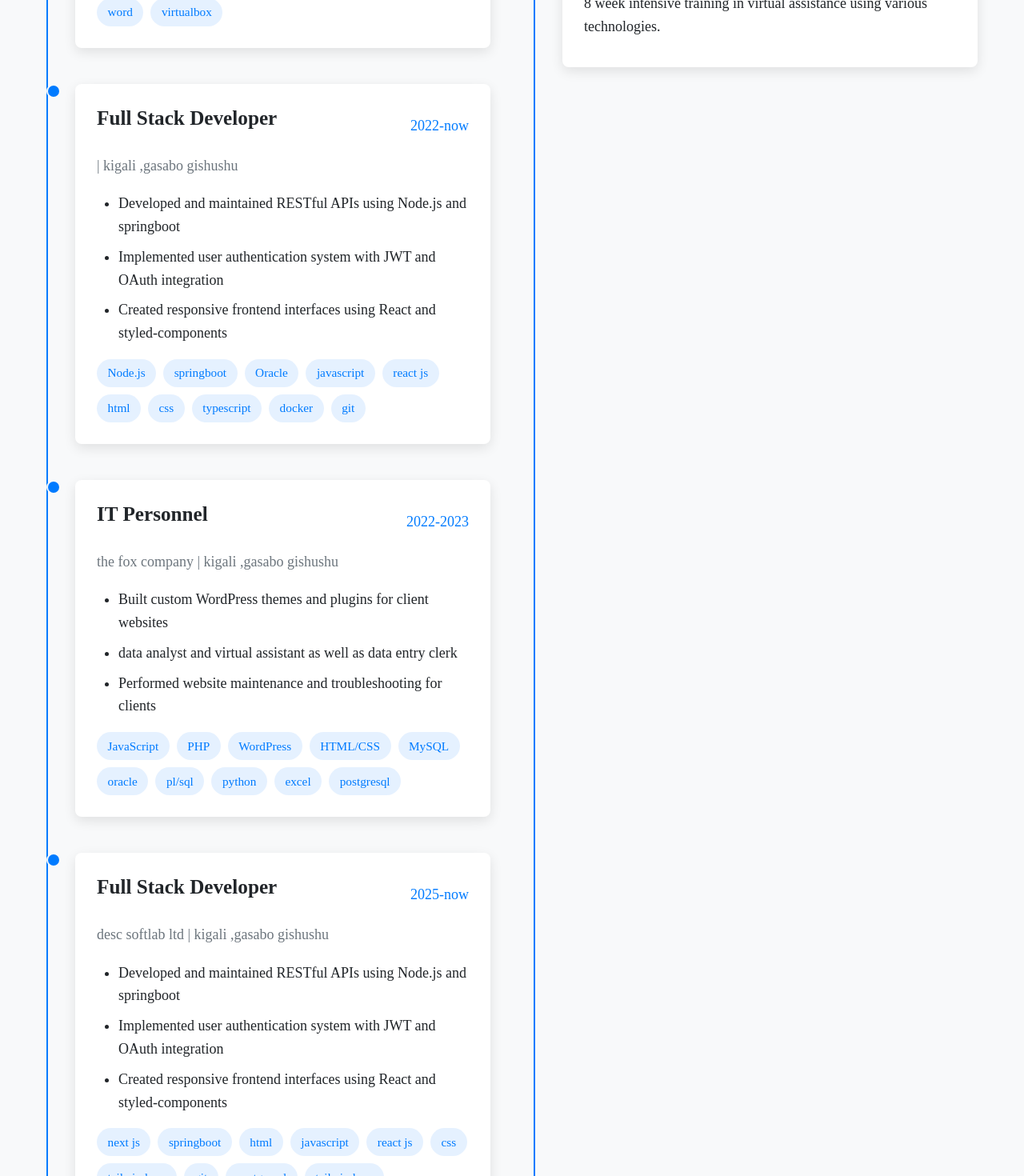
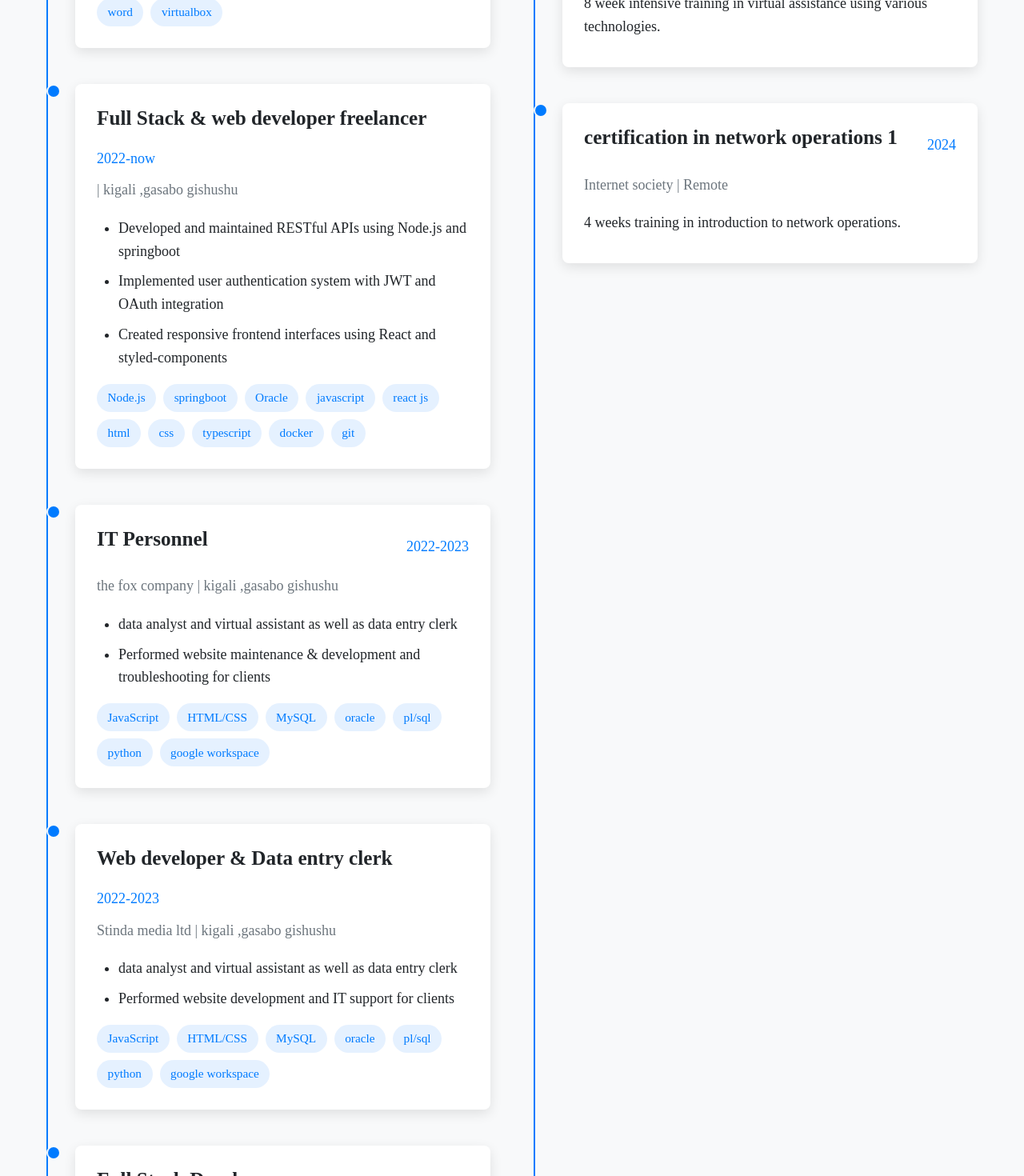
Before and after one commit to Alaindeve1/portfolio-website, a React (Create React App) app: page /experience in a window 1280 px wide. Shown: the part 760-2230 px from the top of the page at 80% size. Built offline with nearby package versions, Linux system fonts and the light colour scheme.

Commit message:
added some information on experience and education

```diff
--- a/src/pages/Experience.jsx
+++ b/src/pages/Experience.jsx
@@ -19,7 +19,7 @@ const Experience = () => {
     },
     {
       id: 2,
-      role: "Full Stack Developer",
+      role: "Full Stack  & web developer freelancer",
       location: "kigali ,gasabo gishushu",
       duration: "2022-now",
       description: [
@@ -37,13 +37,27 @@ const Experience = () => {
       location: "kigali ,gasabo gishushu",
       duration: "2022-2023",
       description: [
-        "Built custom WordPress themes and plugins for client websites",
+
        "data analyst and virtual assistant as well as data entry clerk",
-        "Performed website maintenance and troubleshooting for clients"
+        "Performed website maintenance & development and troubleshooting for clients"
       ],
-      technologies: ["JavaScript", "PHP", "WordPress", "HTML/CSS", "MySQL" , "oracle", "pl/sql", "python", "excel","postgresql"]
-    },{
+      technologies: ["JavaScript",  "HTML/CSS", "MySQL" , "oracle", "pl/sql", "python", "google workspace",]
+    },
+    {
       id: 4,
+      role: "Web developer & Data entry clerk",
+      company: "Stinda media ltd",
+      location: "kigali ,gasabo gishushu",
+      duration: "2022-2023",
+      description: [
+
+       "data analyst and virtual assistant as well as data entry clerk",
+        "Performed website development and IT support for clients"
+      ],
+      technologies: ["JavaScript",  "HTML/CSS", "MySQL" , "oracle", "pl/sql", "python", "google workspace",]
+    },
+    {
+      id: 5,
       company: "desc softlab ltd",
       role: "Full Stack Developer",
       location: "kigali ,gasabo gishushu",
@@ -73,7 +87,15 @@ const Experience = () => {
       location: "Remote",
       duration: "2024",
       description: "8 week intensive training in virtual assistance using various technologies."
-    }
+    },
+    {
+      id: 3,
+      degree: "certification in network operations 1",
+      institution: "Internet society",
+      location: "Remote",
+      duration: "2024",
+      description: "4 weeks training in introduction to network operations."
+    },
   ];
 
   return (
```
